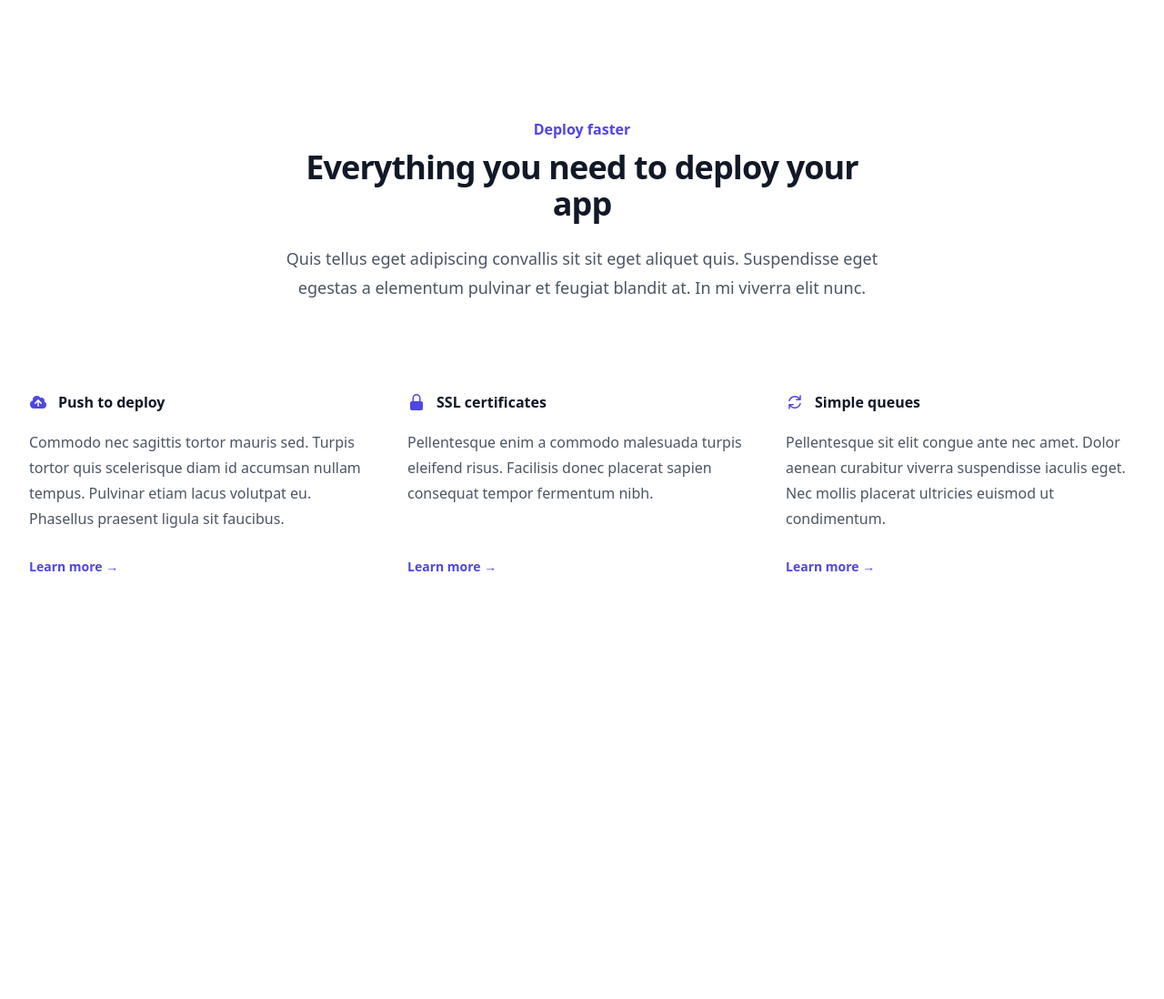
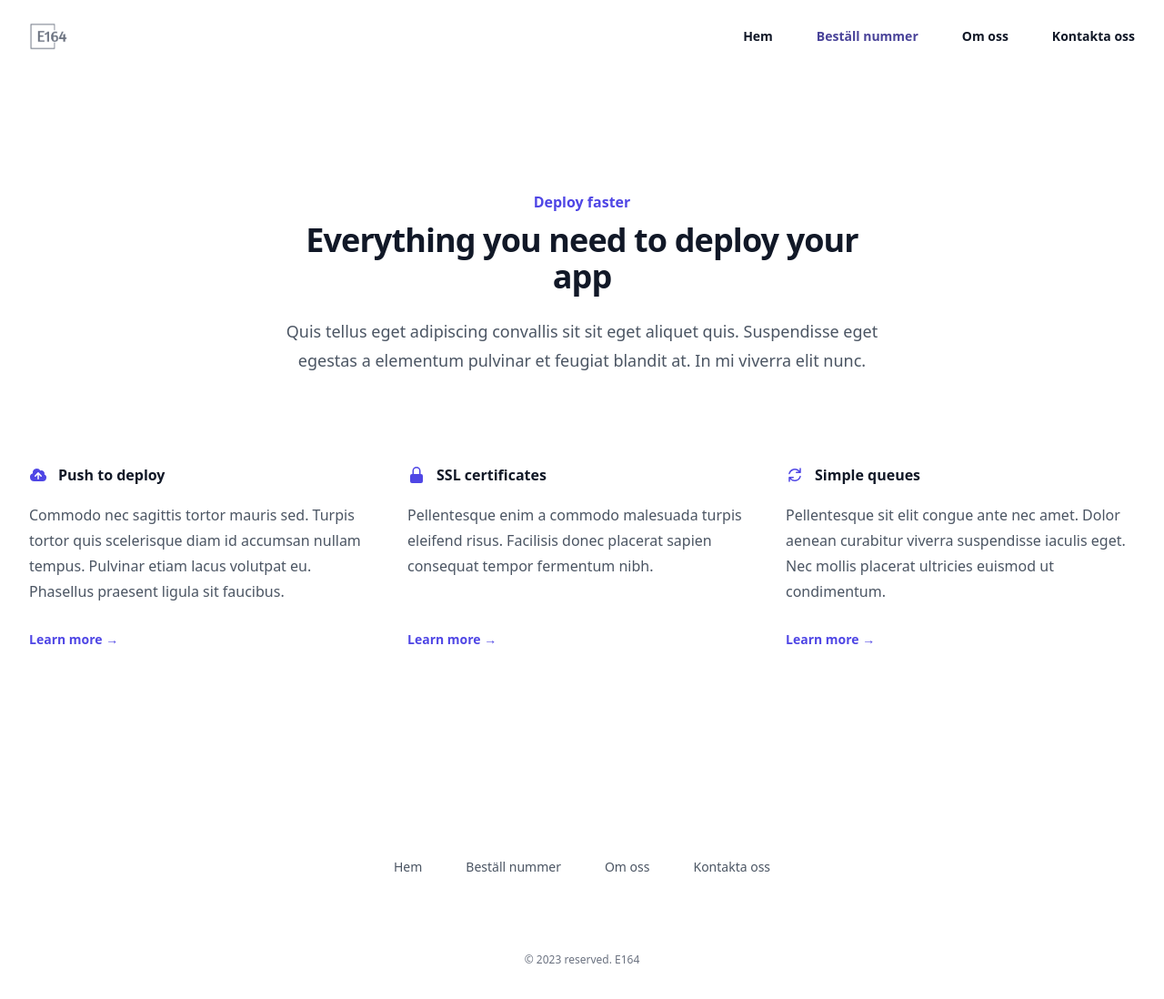
Before and after one commit to ktra99/e164, a Next.js app: page /order in a window 1280 px wide. Shown: the top 1098 px of the page at 91% size. Before the commit the page ends 800 px from the top, so only its background shows below. Built offline with nearby package versions, Linux system fonts and the light colour scheme.

Commit message:
global header & footer

```diff
--- a/src/pages/about.tsx
+++ b/src/pages/about.tsx
@@ -3,6 +3,7 @@ import {
   LockClosedIcon,
   ServerIcon,
 } from "@heroicons/react/20/solid";
+import { Navbar, Footer } from "@src/pages";
 
 const features = [
   {
@@ -27,6 +28,8 @@ const features = [
 
 export default function Example() {
   return (
+    <>
+      <Navbar />
       <div className="overflow-hidden bg-white py-24 sm:py-32">
         <div className="mx-auto max-w-7xl px-6 lg:px-8">
           <div className="mx-auto grid max-w-2xl grid-cols-1 gap-y-16 gap-x-8 sm:gap-y-20 lg:mx-0 lg:max-w-none lg:grid-cols-2">
@@ -69,5 +72,7 @@ export default function Example() {
           </div>
         </div>
       </div>
+      <Footer />
+    </>
   );
 }
--- a/src/pages/contact.tsx
+++ b/src/pages/contact.tsx
@@ -3,9 +3,12 @@ import {
   EnvelopeIcon,
   PhoneIcon,
 } from "@heroicons/react/24/outline";
+import { Navbar, Footer } from "@src/pages";
 
 export default function Example() {
   return (
+    <>
+      <Navbar />
       <div className="relative isolate bg-white h-screen">
         <div className="mx-auto grid max-w-7xl grid-cols-1 lg:grid-cols-2">
           <div className="relative px-6 pt-24 pb-20 sm:pt-32 lg:static lg:py-48 lg:px-8">
@@ -27,8 +30,17 @@ export default function Example() {
                       <path d="M130 200V.5M.5 .5H200" fill="none" />
                     </pattern>
                   </defs>
-                <rect width="100%" height="100%" strokeWidth={0} fill="white" />
-                <svg x="100%" y={-1} className="overflow-visible fill-gray-50">
+                  <rect
+                    width="100%"
+                    height="100%"
+                    strokeWidth={0}
+                    fill="white"
+                  />
+                  <svg
+                    x="100%"
+                    y={-1}
+                    className="overflow-visible fill-gray-50"
+                  >
                     <path d="M-470.5 0h201v201h-201Z" strokeWidth={0} />
                   </svg>
                   <rect
@@ -204,5 +216,7 @@ export default function Example() {
           </form>
         </div>
       </div>
+      <Footer />
+    </>
   );
 }
--- a/src/pages/index.tsx
+++ b/src/pages/index.tsx
@@ -6,12 +6,15 @@ import {
 } from "@heroicons/react/20/solid";
 import { Bars3Icon, XMarkIcon } from "@heroicons/react/24/outline";
 import { useState } from "react";
+import Link from "next/link";
+import clsx from "clsx";
+import { useRouter } from "next/router";
 
 const navigation = [
-  { name: "Hem", href: "#" },
-  { name: "Beställ nummer", href: "#" },
-  { name: "Om oss", href: "#" },
-  { name: "Kontakta oss", href: "#" },
+  { name: "Hem", href: "/" },
+  { name: "Beställ nummer", href: "/order" },
+  { name: "Om oss", href: "/about" },
+  { name: "Kontakta oss", href: "/contact" },
 ];
 
 const features = [
@@ -38,10 +41,10 @@ const features = [
   },
 ];
 
-export default function Home() {
+export function Navbar() {
+  const { route } = useRouter();
   const [mobileMenuOpen, setMobileMenuOpen] = useState(false);
   return (
-    <>
     <header className="bg-white sticky top-0 z-40">
       <nav
         className="mx-auto flex max-w-7xl items-center justify-between p-6 lg:px-8"
@@ -65,13 +68,18 @@ export default function Home() {
         </div>
         <div className="hidden lg:flex lg:gap-x-12">
           {navigation.map((item) => (
-              <a
+            <Link
               key={item.name}
               href={item.href}
-                className="text-sm font-semibold leading-6 text-gray-900"
+              className={clsx(
+                item.href === route
+                  ? "text-[#494399]"
+                  : "text-gray-900 hover:[#494399]",
+                "text-sm font-semibold leading-6 transition duration-300"
+              )}
             >
               {item.name}
-              </a>
+            </Link>
           ))}
         </div>
       </nav>
@@ -101,13 +109,18 @@ export default function Home() {
             <div className="-my-6 divide-y divide-gray-500/10">
               <div className="space-y-2 py-6">
                 {navigation.map((item) => (
-                    <a
+                  <Link
                     key={item.name}
                     href={item.href}
-                      className="-mx-3 block rounded-lg py-2 px-3 text-base font-semibold leading-7 text-gray-900 hover:bg-gray-50"
+                    className={clsx(
+                      item.href === route
+                        ? "text-[#494399]"
+                        : "text-gray-900 hover:text-[#494399]",
+                      "-mx-3 block rounded-lg py-2 px-3 text-base font-semibold leading-7 transition duration-300"
+                    )}
                   >
                     {item.name}
-                    </a>
+                  </Link>
                 ))}
               </div>
             </div>
@@ -115,6 +128,40 @@ export default function Home() {
         </Dialog.Panel>
       </Dialog>
     </header>
+  );
+}
+
+export function Footer() {
+  return (
+    <footer className="bg-white">
+      <div className="mx-auto max-w-7xl overflow-hidden py-20 px-6 sm:py-24 lg:px-8">
+        <nav
+          className="-mb-6 columns-2 sm:flex sm:justify-center sm:space-x-12"
+          aria-label="Footer"
+        >
+          {navigation.map((item) => (
+            <div key={item.name} className="pb-6">
+              <a
+                href={item.href}
+                className="text-sm leading-6 text-gray-600 hover:text-gray-900"
+              >
+                {item.name}
+              </a>
+            </div>
+          ))}
+        </nav>
+        <p className="mt-20 text-center text-xs leading-5 text-gray-500">
+          &copy; {new Date().getFullYear()} reserved. E164
+        </p>
+      </div>
+    </footer>
+  );
+}
+
+export default function Home() {
+  return (
+    <>
+      <Navbar />
       <div className="bg-[#494399] pb-24 overflow-hidden">
         <div className="mx-auto max-w-7xl px-6 lg:px-8">
           <div className="py-12 sm:py-24 sm:h-[60rem]">
@@ -364,28 +411,7 @@ export default function Home() {
           </form>
         </div>
       </div>
-      <footer className="bg-white">
-        <div className="mx-auto max-w-7xl overflow-hidden py-20 px-6 sm:py-24 lg:px-8">
-          <nav
-            className="-mb-6 columns-2 sm:flex sm:justify-center sm:space-x-12"
-            aria-label="Footer"
-          >
-            {navigation.map((item) => (
-              <div key={item.name} className="pb-6">
-                <a
-                  href={item.href}
-                  className="text-sm leading-6 text-gray-600 hover:text-gray-900"
-                >
-                  {item.name}
-                </a>
-              </div>
-            ))}
-          </nav>
-          <p className="mt-20 text-center text-xs leading-5 text-gray-500">
-            &copy; {new Date().getFullYear()} reserved. E164
-          </p>
-        </div>
-      </footer>
+      <Footer />
     </>
   );
 }
--- a/src/pages/order.tsx
+++ b/src/pages/order.tsx
@@ -3,6 +3,7 @@ import {
   CloudArrowUpIcon,
   LockClosedIcon,
 } from "@heroicons/react/20/solid";
+import { Navbar, Footer } from "@src/pages";
 
 const features = [
   {
@@ -30,6 +31,8 @@ const features = [
 
 export default function Example() {
   return (
+    <>
+      <Navbar />
       <div className="bg-white py-24 sm:py-32">
         <div className="mx-auto max-w-7xl px-6 lg:px-8">
           <div className="mx-auto max-w-2xl lg:text-center">
@@ -41,8 +44,8 @@ export default function Example() {
             </p>
             <p className="mt-6 text-lg leading-8 text-gray-600">
               Quis tellus eget adipiscing convallis sit sit eget aliquet quis.
-            Suspendisse eget egestas a elementum pulvinar et feugiat blandit at.
-            In mi viverra elit nunc.
+              Suspendisse eget egestas a elementum pulvinar et feugiat blandit
+              at. In mi viverra elit nunc.
             </p>
           </div>
           <div className="mx-auto mt-16 max-w-2xl sm:mt-20 lg:mt-24 lg:max-w-none">
@@ -73,5 +76,7 @@ export default function Example() {
           </div>
         </div>
       </div>
+      <Footer />
+    </>
   );
 }
```
Lines whose indentation alone changed are shown as unchanged.
